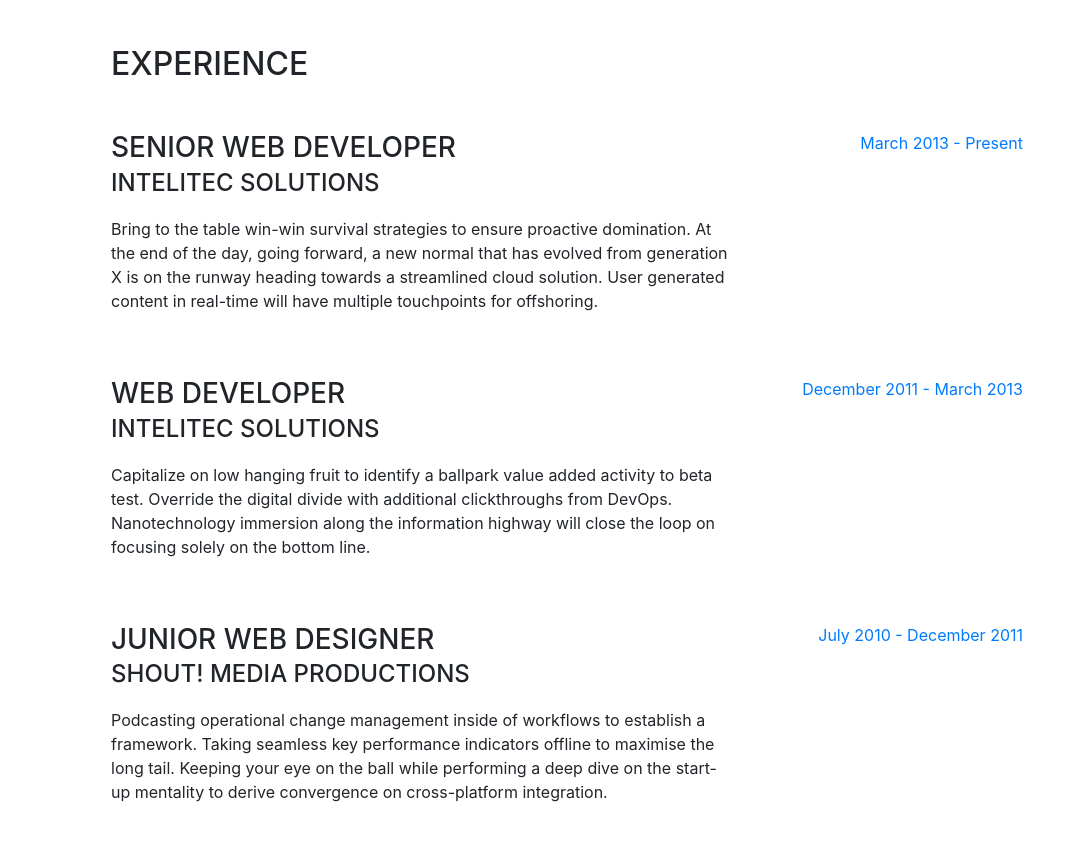
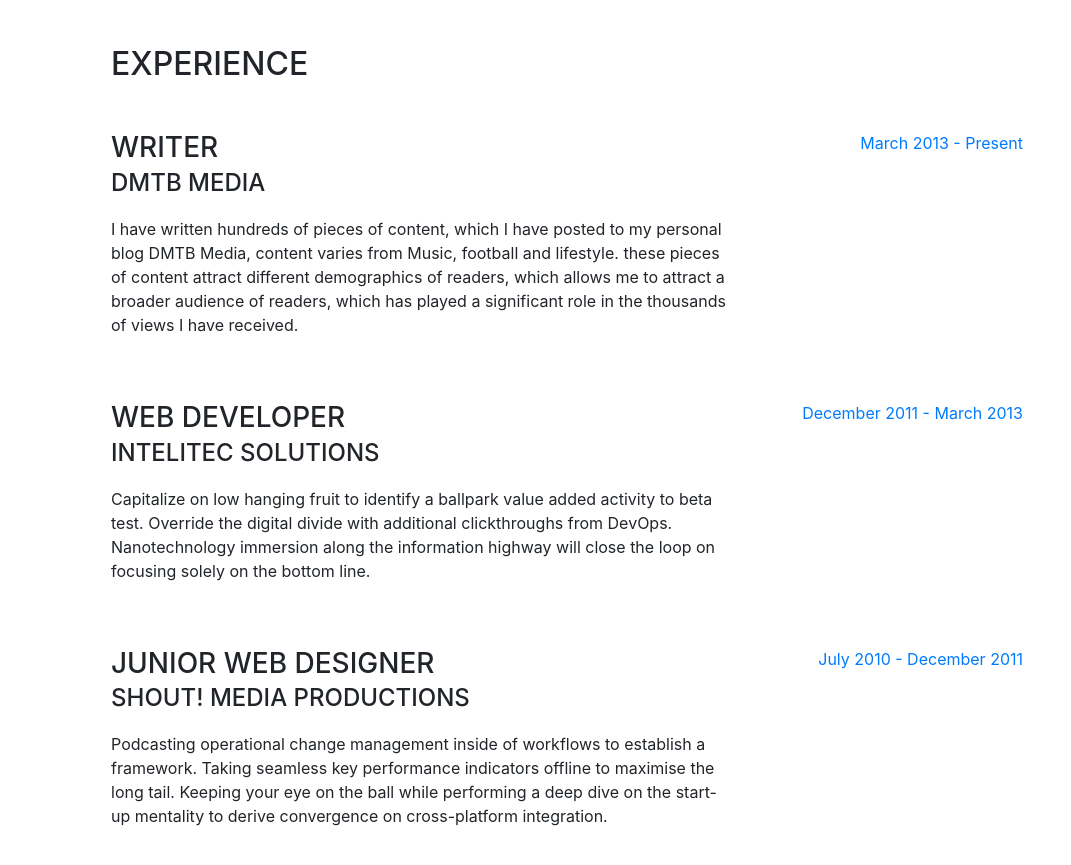
Before and after one commit to Bradylicious/Bradylicious.github.io, a website with bundled scripts: page index.html in a window 1280 px wide. Shown: the part 804-1669 px from the top of the page, without its empty margins (209-1280 px from the left). Built offline with nearby package versions, Linux system fonts and the light colour scheme; a web font is replaced by a local one.

Commit message:
Update index.html

```diff
--- a/index.html
+++ b/index.html
@@ -95,9 +95,9 @@
 
           <div class="resume-item d-flex flex-column flex-md-row mb-5">
             <div class="resume-content mr-auto">
-              <h3 class="mb-0">Senior Web Developer</h3>
-              <div class="subheading mb-3">Intelitec Solutions</div>
-              <p>Bring to the table win-win survival strategies to ensure proactive domination. At the end of the day, going forward, a new normal that has evolved from generation X is on the runway heading towards a streamlined cloud solution. User generated content in real-time will have multiple touchpoints for offshoring.</p>
+              <h3 class="mb-0">Writer</h3>
+              <div class="subheading mb-3">DMTB Media</div>
+              <p>I have written hundreds of pieces of content, which I have posted to my personal blog DMTB Media, content varies from Music, football and lifestyle. these pieces of content attract different demographics of readers, which allows me to attract a broader audience of readers, which has played a significant role in the thousands of views I have received.</p>
             </div>
             <div class="resume-date text-md-right">
               <span class="text-primary">March 2013 - Present</span>
```
